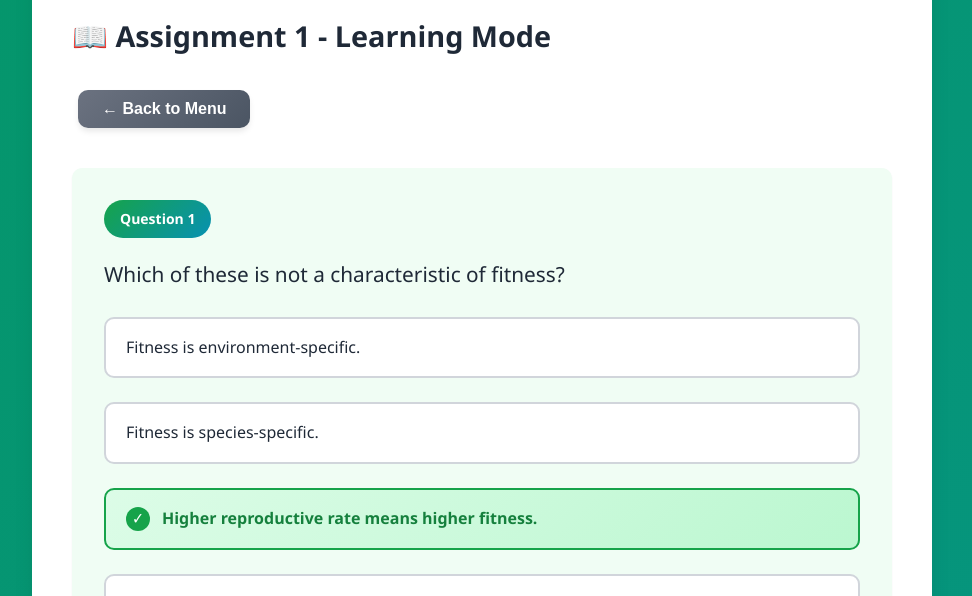
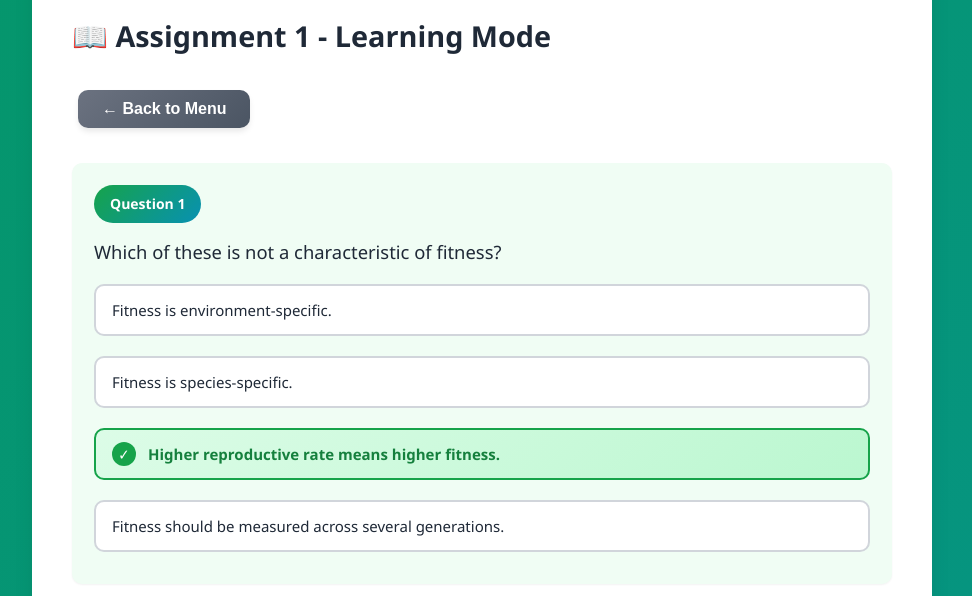
Before and after one commit to kunal7236/Wildlife-Ecology-quiz, a plain HTML site: page index.html in a window 1280 px wide. Both pictures are taken after a click on the button "📖 Week 1". Shown: the part 141-737 px from the top of the page, without its empty margins (158-1130 px from the left). Drawn offline with Linux system fonts and the light colour scheme.

Commit message:
margin and padding decreased

```diff
--- a/style.css
+++ b/style.css
@@ -288,14 +288,14 @@ button:disabled {
 #learning-questions-wrapper {
     display: flex;
     flex-direction: column;
-    gap: 25px;
-    margin-top: 20px;
-    margin-bottom: 30px;
+    gap: 15px;
+    margin-top: 15px;
+    margin-bottom: 20px;
 }
 
 .question-card {
     background: var(--bg-primary);
-    padding: 30px;
+    padding: 20px;
     border-radius: var(--radius-md);
     box-shadow: var(--shadow-sm);
     border: 2px solid transparent;
@@ -319,11 +319,11 @@ button:disabled {
     background-color: var(--bg-secondary);
     color: var(--text-dark);
     text-align: left;
-    padding: 16px 20px;
+    padding: 12px 16px;
     border: 2px solid var(--border-color);
     border-radius: var(--radius-md);
-    font-size: 16px;
-    margin-bottom: 12px;
+    font-size: 15px;
+    margin-bottom: 10px;
     transition: all 0.3s ease;
 }
 
@@ -370,9 +370,9 @@ button:disabled {
 }
 
 #question-area {
-    margin-bottom: 30px;
+    margin-bottom: 20px;
     background: var(--bg-primary);
-    padding: 30px;
+    padding: 20px;
     border-radius: var(--radius-md);
     box-shadow: var(--shadow-sm);
 }
@@ -381,7 +381,7 @@ button:disabled {
     display: flex;
     justify-content: space-between;
     align-items: center;
-    margin-bottom: 20px;
+    margin-bottom: 15px;
     flex-wrap: wrap;
     gap: 10px;
 }
@@ -397,11 +397,11 @@ button:disabled {
 
 .question-text,
 #question-text {
-    font-size: 1.3em;
-    margin-bottom: 25px;
+    font-size: 1.15em;
+    margin-bottom: 18px;
     color: var(--text-dark);
     font-weight: 500;
-    line-height: 1.6;
+    line-height: 1.5;
 }
 
 /* Option Buttons */
@@ -409,7 +409,7 @@ button:disabled {
 #options-container {
     display: flex;
     flex-direction: column;
-    gap: 12px;
+    gap: 10px;
 }
 
 .option-button {
```
